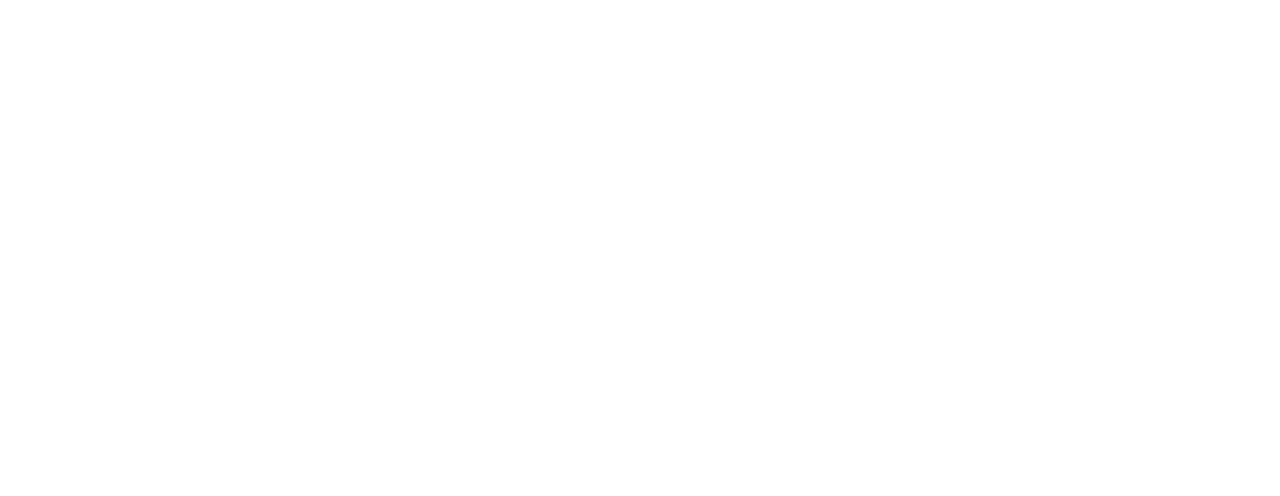
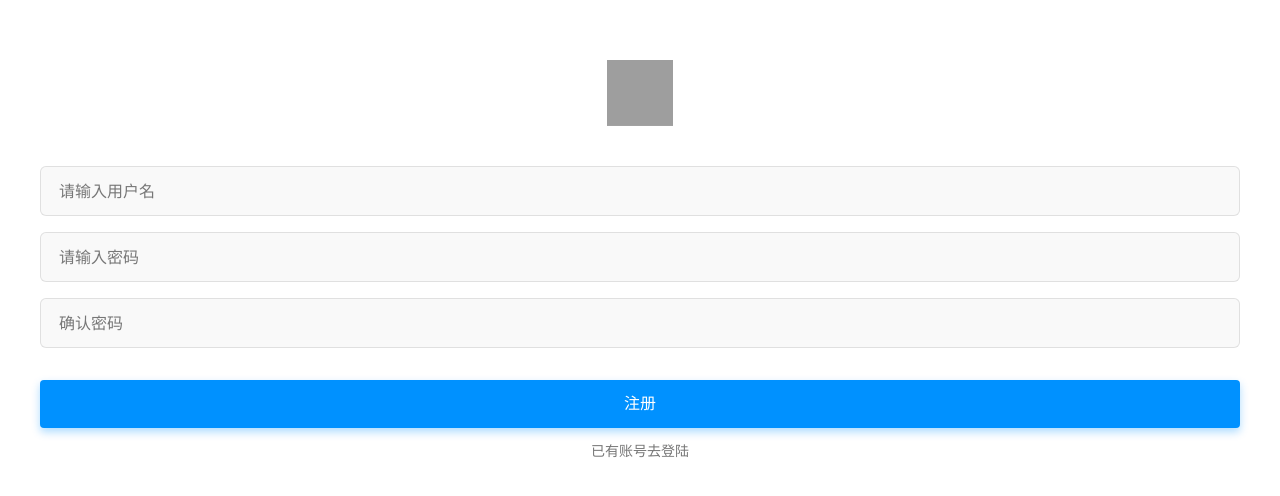
Before and after one commit to Skybluesunshine/shopping, a Vue app: page /#/register in a window 1280 px wide. Before the commit this address had no page. Shown: the part 140-636 px from the top of the page. Built offline with nearby package versions, Linux system fonts and the light colour scheme; grey boxes are pictures that could not be loaded.

Commit message:
构建登录和注册页面

```diff
--- a/src/router/index.js
+++ b/src/router/index.js
@@ -3,6 +3,8 @@ import Home from '../views/home/Home.vue'
 import My from '../views/my/My.vue'
 import Order from '../views/order/Order.vue'
 import Cart from '../views/cart/Cart.vue'
+import Register from '../views/register/Register.vue'
+import Login from '../views/login/Login.vue'
 
 const routes = [
   {
@@ -14,6 +16,16 @@ const routes = [
     path: '/my',
     name: 'My',
     component: () => My
+  },
+  {
+    path: '/register',
+    name: 'Register',
+    component: () => Register
+  },
+  {
+    path: '/login',
+    name: 'Login',
+    component: () => Login
   },
   {
     path: '/order',
--- /dev/null
+++ b/src/views/login/Login.vue
@@ -0,0 +1,79 @@
+<template>
+  <div class="wrapper">
+    <img class="wrapper__img" src="http://www.dell-lee.com/imgs/vue3/user.png" alt="">
+    <div class="wrapper__input">
+      <input class="wrapper__input__content"
+      placeholder="请输入用户名"
+      >
+    </div>
+    <div class="wrapper__input">
+      <input type="password" class="wrapper__input__content"
+      placeholder="请输入密码"
+      >
+    </div>
+    <div class="wrapper__login-button">登录</div>
+    <div class="wrapper__login-link">立即注册</div>
+  </div>
+</template>
+<script>
+export default {
+  name: 'Login',
+  setup () {
+    return {}
+  }
+}
+</script>
+
+<style lang="scss" scoped>
+@import '../../style/viribles.scss';
+.wrapper {
+  position: absolute;
+  top: 50%;
+  left: 0;
+  right: 0;
+  transform: translateY(-50%);
+  &__img {
+    display: block;
+    margin: 0 auto .4rem auto;
+    width: .66rem;
+    height: .66rem;
+  }
+  &__input {
+    height: .48rem;
+    margin: 0 .4rem .16rem .4rem;
+    padding: 0 .16rem;
+    background: #F9F9F9;
+    border: 1px solid rgba(0,0,0,0.10);
+    border-radius: 6px;
+    border-radius: 6px;
+    &__content {
+      line-height: .48rem;
+      border: none;
+      outline: none;
+      width: 100%;
+      background: none;
+      font-size: .16rem;
+      color: $content-notice-fontcolor;
+      &::placeholder {
+        color: $content-notice-fontcolor;
+      }
+    }
+  }
+  &__login-button {
+    margin: .32rem .4rem .16rem .4rem;
+    line-height: .48rem;
+    background: #0091FF;
+    box-shadow: 0 .04rem .08rem 0 rgba(0,145,255,0.32);
+    border-radius: .04rem;
+    border-radius: .04rem;
+    color: #fff;
+    font-size: .16rem;
+    text-align: center;
+  }
+  &__login-link {
+    text-align: center;
+    font-size: .14rem;
+    color: $content-notice-fontcolor;
+  }
+}
+</style>
--- /dev/null
+++ b/src/views/register/Register.vue
@@ -0,0 +1,84 @@
+<template>
+  <div class="wrapper">
+    <img class="wrapper__img" src="http://www.dell-lee.com/imgs/vue3/user.png" alt="">
+    <div class="wrapper__input">
+      <input type="text" class="wrapper__input__content"
+      placeholder="请输入用户名"
+      >
+    </div>
+    <div class="wrapper__input">
+      <input type="password" class="wrapper__input__content"
+      placeholder="请输入密码"
+      >
+    </div>
+    <div class="wrapper__input">
+      <input type="password" class="wrapper__input__content"
+      placeholder="确认密码"
+      >
+    </div>
+    <div class="wrapper__register-button">注册</div>
+    <div class="wrapper__register-link">已有账号去登陆</div>
+  </div>
+</template>
+<script>
+export default {
+  name: 'Register',
+  setup () {
+    return {}
+  }
+}
+</script>
+
+<style lang="scss" scoped>
+@import '../../style/viribles.scss';
+.wrapper {
+  position: absolute;
+  top: 50%;
+  left: 0;
+  right: 0;
+  transform: translateY(-50%);
+  &__img {
+    display: block;
+    margin: 0 auto .4rem auto;
+    width: .66rem;
+    height: .66rem;
+  }
+  &__input {
+    height: .48rem;
+    margin: 0 .4rem .16rem .4rem;
+    padding: 0 .16rem;
+    background: #F9F9F9;
+    border: 1px solid rgba(0,0,0,0.10);
+    border-radius: 6px;
+    border-radius: 6px;
+    &__content {
+      line-height: .48rem;
+      border: none;
+      outline: none;
+      width: 100%;
+      background: none;
+      font-size: .16rem;
+      color: $content-notice-fontcolor;
+      &::placeholder {
+        color: $content-notice-fontcolor;
+      }
+    }
+  }
+  &__register-button {
+    margin: .32rem .4rem .16rem .4rem;
+    line-height: .48rem;
+    background: #0091FF;
+    box-shadow: 0 .04rem .08rem 0 rgba(0,145,255,0.32);
+    border-radius: .04rem;
+    border-radius: .04rem;
+    color: #fff;
+    font-size: .16rem;
+    text-align: center;
+  }
+  &__register-link {
+    text-align: center;
+    font-size: .14rem;
+    color: $content-notice-fontcolor;
+  }
+}
+</style>
```
